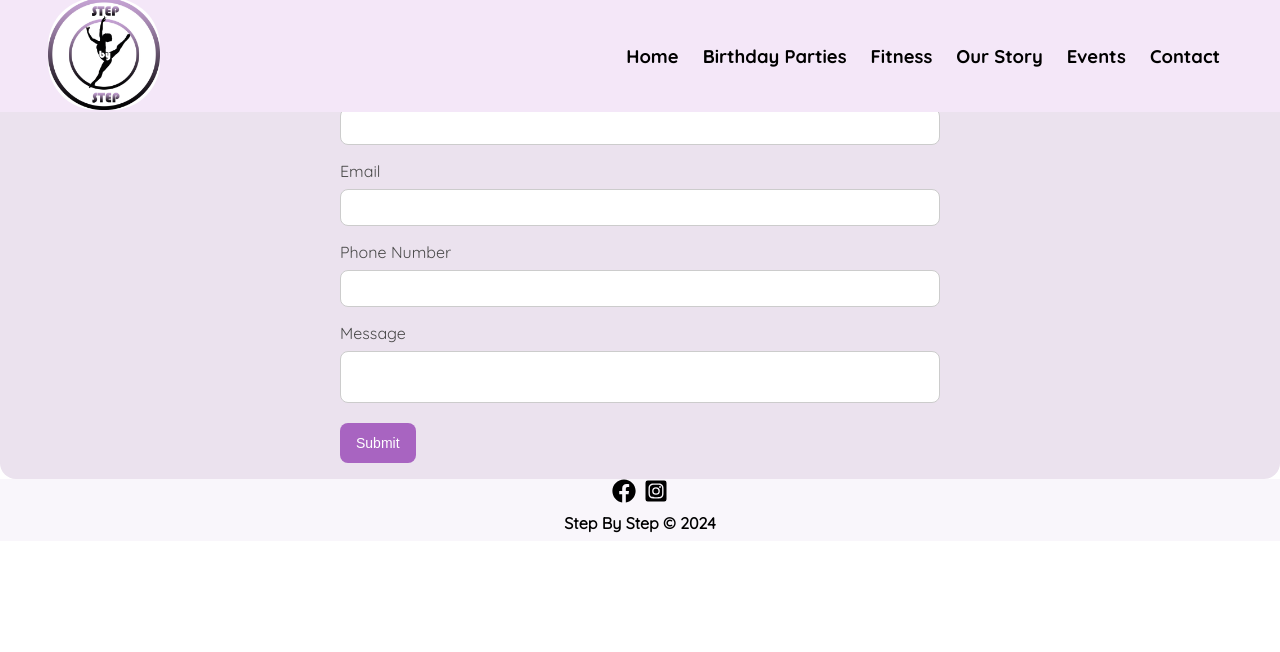
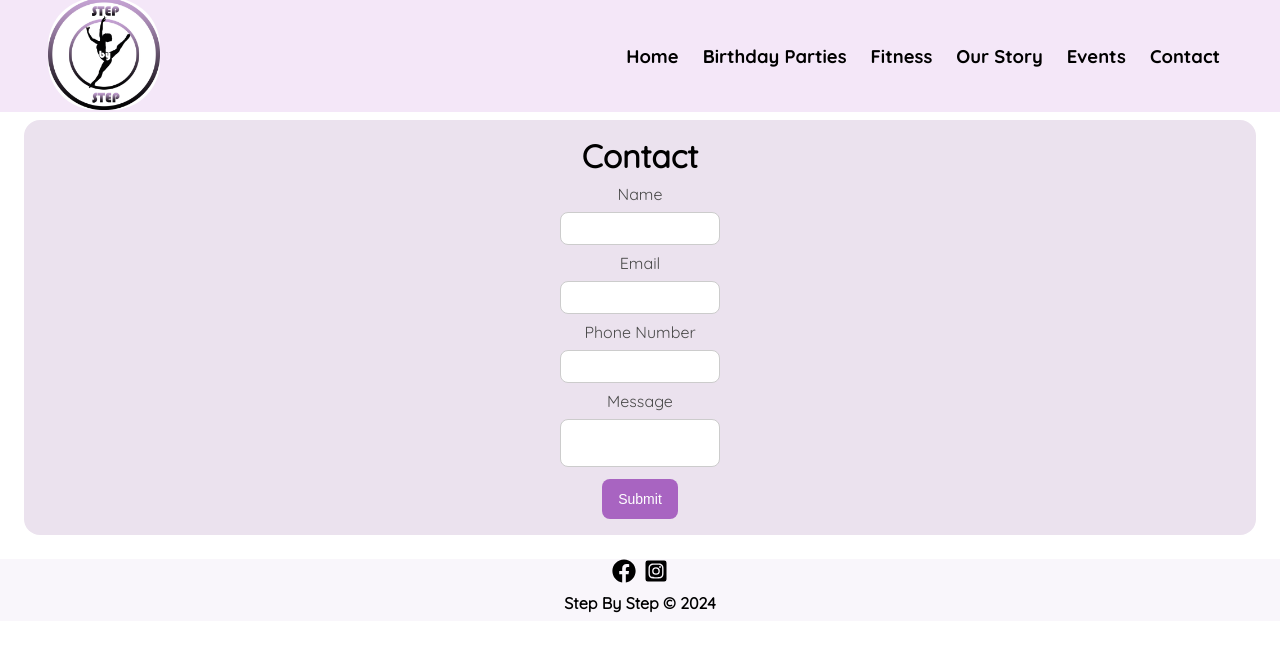
Before and after one commit to ralphdaryn/stepbystepstars, a React (Create React App) app: page /contact in a window 1280 px wide. Shown: the top 652 px of the page. Built offline with nearby package versions, Linux system fonts and the light colour scheme.

Commit message:
style contact form

```diff
--- a/src/components/Contact/Contact.js
+++ b/src/components/Contact/Contact.js
@@ -1,84 +1,3 @@
-// import "./Contact.scss";
-// import { useState } from "react";
-
-// const Contact = () => {
-//   const [formData, setFormData] = useState({
-//     name: "",
-//     email: "",
-//     message: "",
-//     phoneNumber: "", // New phone number field
-//   });
-
-//   const handleInputChange = (e) => {
-//     const { name, value } = e.target;
-//     setFormData({
-//       ...formData,
-//       [name]: value,
-//     });
-//   };
-
-//   const handleSubmit = (e) => {
-//     e.preventDefault();
-//     console.log("Form data submitted:", formData);
-//   };
-
-//   return (
-//     <div id="contact" className="contact">
-//       <div className="contact__container">
-//         <h2 className="contact__title">Contact</h2>
-//         <form onSubmit={handleSubmit}>
-//           <div>
-//             <label htmlFor="name">Name</label>
-//             <input
-//               type="text"
-//               id="name"
-//               name="name"
-//               value={formData.name}
-//               onChange={handleInputChange}
-//             />
-//           </div>
-
-//           <div>
-//             <label htmlFor="email">Email</label>
-//             <input
-//               type="email"
-//               id="email"
-//               name="email"
-//               value={formData.email}
-//               onChange={handleInputChange}
-//             />
-//           </div>
-
-//           <div>
-//             <label htmlFor="phoneNumber">Phone Number</label>
-//             <input
-//               type="text"
-//               id="phoneNumber"
-//               name="phoneNumber"
-//               value={formData.phoneNumber}
-//               onChange={handleInputChange}
-//             />
-//           </div>
-//           <div>
-//             <label htmlFor="message">Message</label>
-//             <textarea
-//               id="message"
-//               name="message"
-//               value={formData.message}
-//               onChange={handleInputChange}
-//             ></textarea>
-//           </div>
-//           <button className="contact__button" type="submit">
-//             Submit
-//           </button>
-//         </form>
-//       </div>
-//     </div>
-//   );
-// };
-
-// export default Contact;
-
 import "./Contact.scss";
 import { useState } from "react";
 
@@ -87,7 +6,7 @@ const Contact = () => {
     name: "",
     email: "",
     message: "",
-    phoneNumber: "", // New phone number field
+    phoneNumber: "",
   });
 
   const handleInputChange = (e) => {
--- a/src/components/Contact/Contact.scss
+++ b/src/components/Contact/Contact.scss
@@ -1,122 +1,52 @@
-// @use "../../styles/partials/colors" as *;
-// @use "../../styles/partials/mixins" as *;
-
-// .contact {
-//   padding: 1rem 3rem;
-// background-color: #ebe2ee;
-//   border-radius: 8px;
-//   margin-top: 8rem;
-
-//   @include tablet {
-//     padding: 1rem 4rem;
-//   }
-//   @include desktop {
-//     padding: 1rem 2rem;
-//   }
-//   &__container {
-//     width: 100%;
-//     display: flex;
-//     flex-direction: column;
-//     align-items: center;
-//     justify-content: center;
-//   }
-//   &__title {
-//     margin-bottom: 0.5rem;
-//     font-size: 2rem;
-//   }
-//   form {
-//     width: 100%;
-//   }
-
-//   label {
-//     margin: 0.5rem;
-//     display: block;
-//   }
-
-//   input {
-//     width: 12rem;
-//     padding: 4px;
-//     box-sizing: border-box;
-//     @include tablet {
-//       width: 24rem;
-//     }
-//   }
-//   textarea {
-//     width: 100%;
-//     resize: none;
-//     height: 6rem;
-//   }
-//   &__button {
-//     background-color: #ea4c89;
-//     border-radius: 8px;
-//     border-style: none;
-//     box-sizing: border-box;
-//     color: #ffffff;
-//     cursor: pointer;
-//     display: inline-block;
-//     font-size: 14px;
-//     font-weight: 500;
-//     height: 40px;
-//     line-height: 20px;
-//     list-style: none;
-//     margin: 1rem;
-//     outline: none;
-//     padding: 10px 16px;
-//     position: relative;
-//     text-align: center;
-//     text-decoration: none;
-//     transition: color 100ms;
-//     vertical-align: baseline;
-//     user-select: none;
-//     -webkit-user-select: none;
-//     touch-action: manipulation;
-//     &:hover,
-//     .button-1:focus {
-//       background-color: #bb3d6e;
-//     }
-//   }
-// }
-
 @use "../../styles/partials/colors" as *;
 @use "../../styles/partials/mixins" as *;
 
 .contact {
-  margin-top: 1rem;
+  margin: 7.5rem 1.5rem 1.5rem;
   padding: 1rem 3.5rem;
   background-color: #ebe2ee;
   border-radius: 1rem;
+  text-align: center;
+  display: flex;
+  flex-direction: column;
+  justify-content: center;
+  align-items: center;
 
-  .contact__container {
-    max-width: 600px;
-    margin: 0 auto;
+  &__container {
+    display: flex;
+    flex-direction: column;
+    align-items: center;
+    justify-content: center;
+    width: 10rem;
   }
 
-  .contact__title {
+  &__title {
     font-size: 2rem;
     margin-bottom: 0.5rem;
+    text-align: center;
   }
 
-  .contact__form-group {
-    margin-bottom: 1rem;
+  &__form-group {
+    margin-bottom: .5rem;
   }
 
-  .contact__label {
+  &__label {
     font-size: 1rem;
     color: #4a4a4a;
     display: block;
     margin-bottom: 0.5rem;
   }
 
-  .contact__input,
-  .contact__textarea {
+  &__input,
+  &__textarea {
     width: 100%;
-    padding: 10px;
+    padding: 8px;
     border-radius: 8px;
     border: 1px solid #ccc;
     resize: none;
   }
 
-  .contact__button {
+  &__button {
     background-color: #a864c1;
     border-radius: 8px;
     border: none;
```
